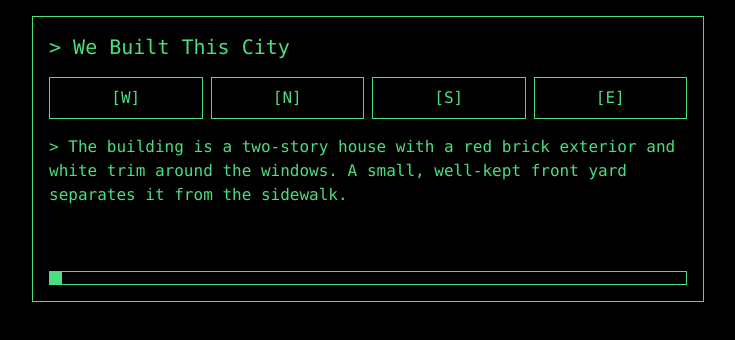
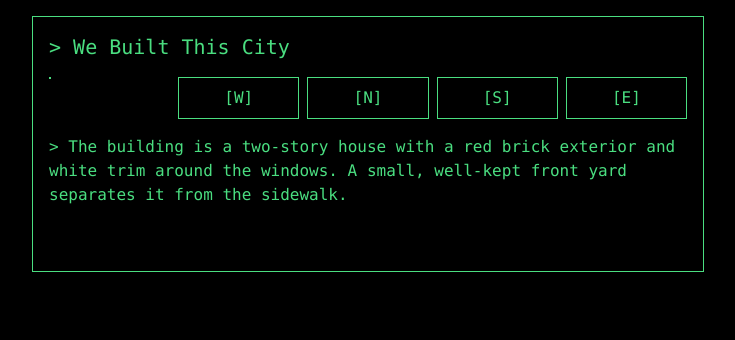
Before and after one commit to jonbell-lot23/we-built-this-city, a Next.js app: page /map in a window 1280 px wide. Shown: the top 340 px of the page, without its empty margins (272-1007 px from the left). Built offline with nearby package versions, Linux system fonts and the light colour scheme.

Commit message:
Pretty good.

```diff
--- a/app/map/page.tsx
+++ b/app/map/page.tsx
@@ -87,9 +87,34 @@
   return (
     <main className="min-h-screen bg-black text-green-400 font-mono p-4">
       <div className="w-full max-w-2xl mx-auto">
-        <div className="border border-green-400 p-4 mb-4">
+        <div className="border border-green-400 p-4 mb-4 relative">
           <h1 className="text-xl mb-4">{">"} We Built This City</h1>
-          <div className="grid grid-cols-4 gap-2 mb-4">
+          <div className="grid grid-cols-5 gap-2 mb-4">
+            <div
+              style={{
+                display: "grid",
+                gridTemplateColumns: `repeat(${width}, 2px)`,
+                gridTemplateRows: `repeat(${height}, 2px)`,
+                gap: "1px",
+              }}
+            >
+              {Array.from({ length: width * height }).map((_, i) => {
+                const x = bounds.minX + (i % width);
+                const y = bounds.minY + Math.floor(i / width);
+                const key = `${x},${y}`;
+                const visitedCell = visited.has(key);
+                const isCurrent = x === relX && y === relY;
+                let cls = "w-0.5 h-0.5";
+                if (visitedCell) {
+                  if (isCurrent) {
+                    cls += " bg-green-400";
+                  } else {
+                    cls += " bg-green-400/30";
+                  }
+                }
+                return <div key={key} className={cls} />;
+              })}
+            </div>
             <button
               className="w-full py-2 border border-green-400 hover:bg-green-400 hover:text-black transition-colors"
               onClick={() => move(-1, 0)}
@@ -115,32 +140,10 @@
               [E]
             </button>
           </div>
-          <div className="min-h-[120px] mb-4">
+          <div className="min-h-[120px] mt-4">
             <p className="mb-2">
               {">"} {cell?.description || "You see nothing special."}
             </p>
-          </div>
-          <div
-            className="inline-block border border-green-400"
-            style={{
-              display: "grid",
-              gridTemplateColumns: `repeat(${width}, 12px)`,
-              gridTemplateRows: `repeat(${height}, 12px)`,
-            }}
-          >
-            {Array.from({ length: width * height }).map((_, i) => {
-              const x = bounds.minX + (i % width);
-              const y = bounds.minY + Math.floor(i / width);
-              const key = `${x},${y}`;
-              const visitedCell = visited.has(key);
-              const isCurrent = x === relX && y === relY;
-              let cls = "w-3 h-3";
-              if (visitedCell) {
-                cls += " border border-green-400";
-                if (isCurrent) cls += " bg-green-400";
-              }
-              return <div key={key} className={cls} />;
-            })}
           </div>
         </div>
       </div>
```
